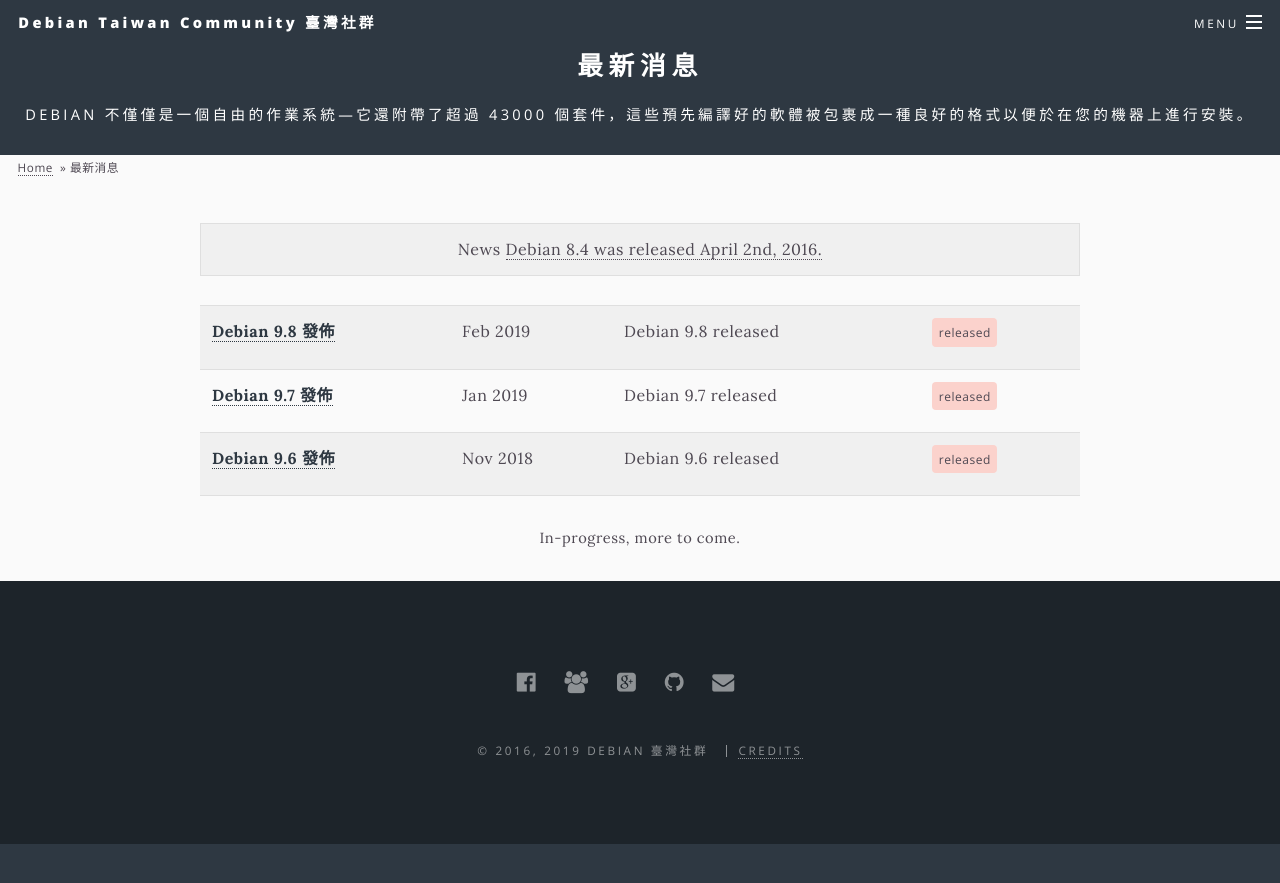
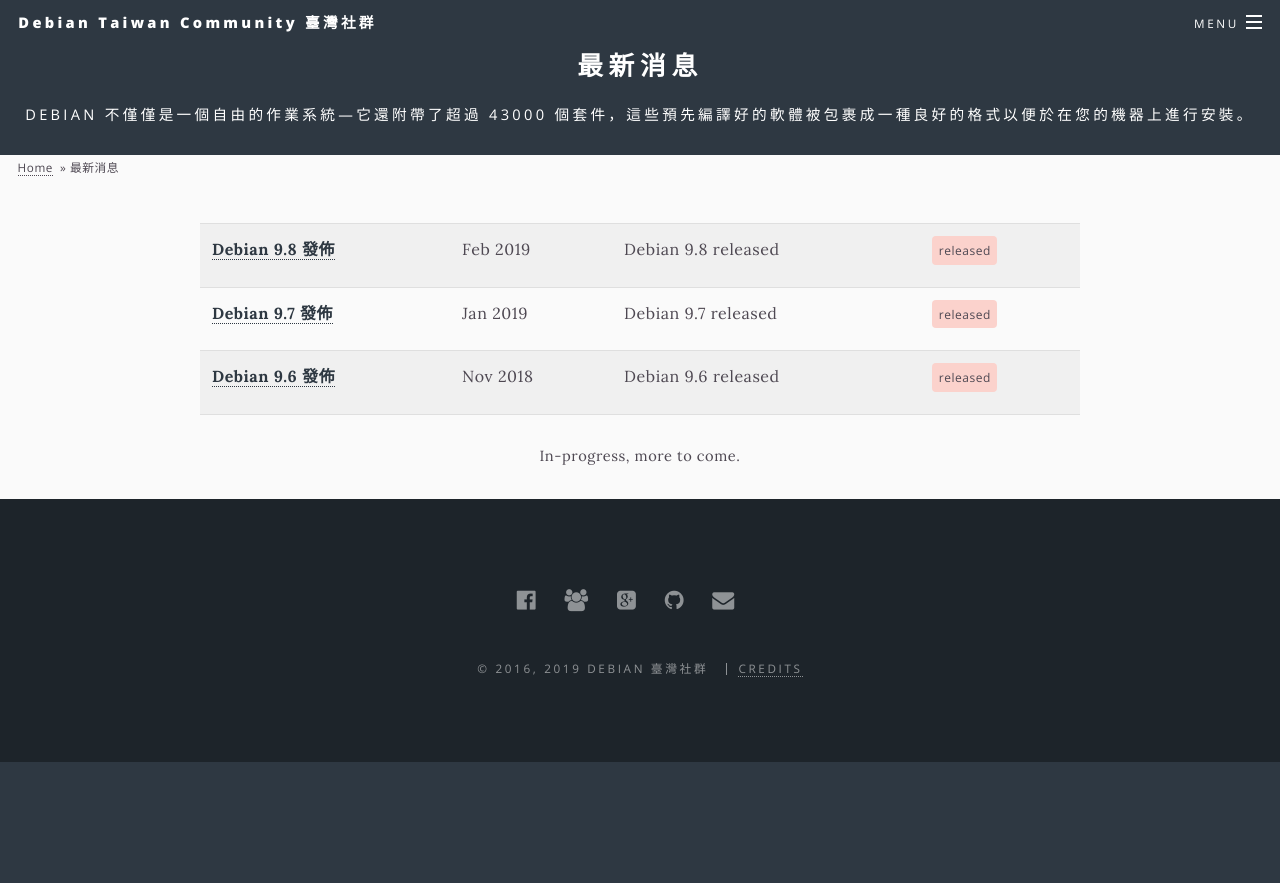
Before and after one commit to linux-taiwan/www.debian.org.tw, a Jekyll site: the page built from _pages/works.html, in a window 1280 px wide. Shown: the top 883 px of the page. Built offline with Jekyll 4.4.1, drawn with Linux system fonts in a browser that asks for light colours.

Commit message:
Remove too old news(Debian 8.4 released).

```diff
--- a/_pages/works.html
+++ b/_pages/works.html
@@ -6,15 +6,6 @@
 image: jessie.jpg
 #background-image: jessie.jpg
 ---
-{%
-if site.social.users %}
-<div class="table-wrapper">
-  <table class="alt"><tbody><tr><td style="text-align: center;">News
-  <a target="_blank" href="{{ site.social.debian-release }}">Debian 8.4 was released April 2nd, 2016.</a></td>
-  <!-- <a target="_blank" href="{{ site.social.linkedin-square }}">Debian 8.4 was released April 2nd, 2016.</a></td> --!>
-  </tr></tbody></table>
-</div>{%
-endif %}
 {%
 if site.categories.works %}
 <div class="table-wrapper">
```
